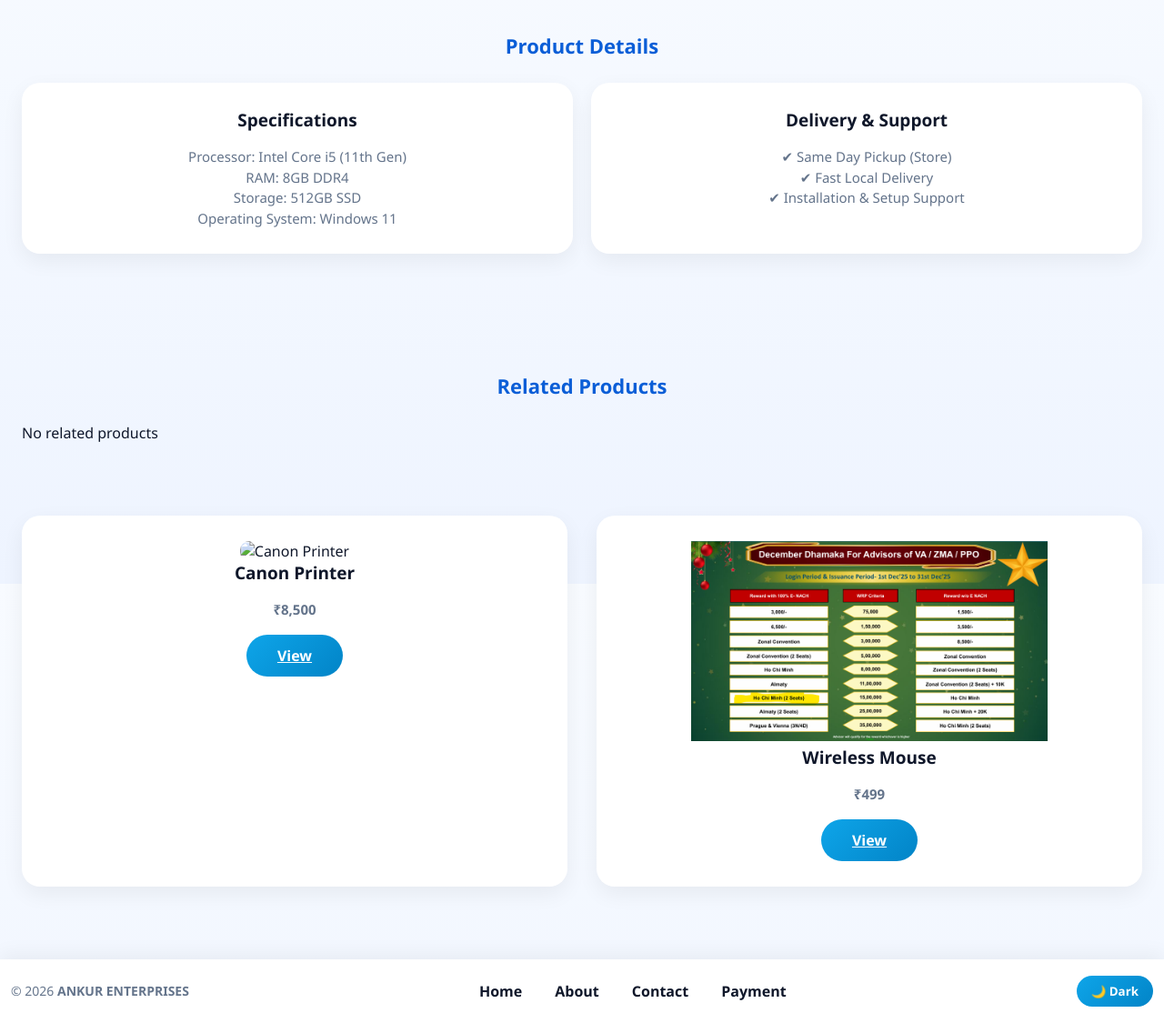
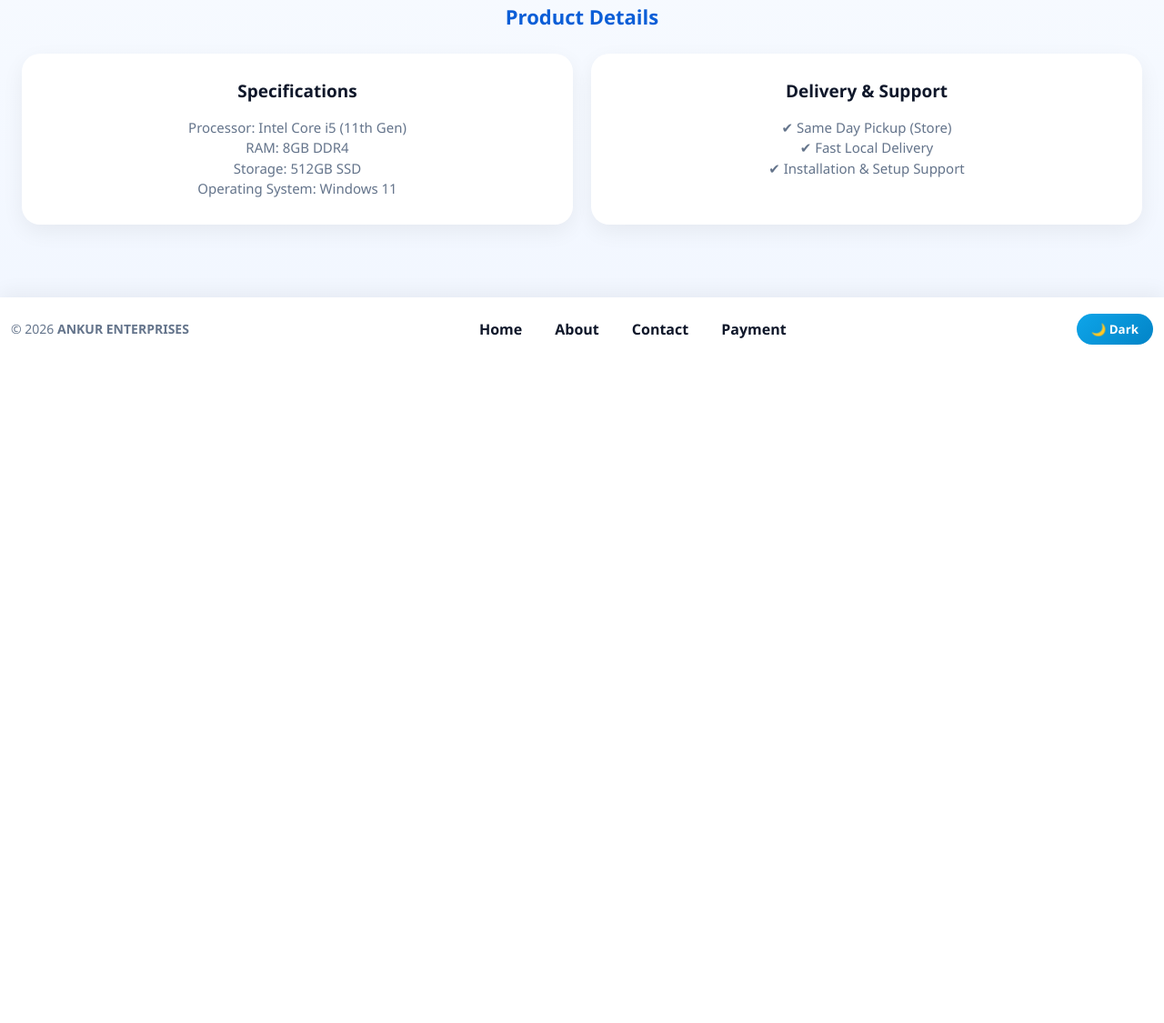
Before and after one commit to anvicomputers/anvicomputers, a plain HTML site: page Products/laptop.html in a window 1280 px wide. Shown: the part 958-2083 px from the top of the page at 91% size. After the commit the page ends 1355 px from the top, so only its background shows below. Drawn offline with Linux system fonts and the light colour scheme.

Commit message:
Update laptop.html

```diff
--- a/Products/laptop.html
+++ b/Products/laptop.html
@@ -36,10 +36,10 @@
 
     <div class="product-gallery">
 
-      <div class="thumb-wrapper">
-
+      <!-- ===== DESKTOP ARROWS (AUTO HIDDEN ON MOBILE BY CSS) ===== -->
       <button class="thumb-btn" onclick="scrollThumbs(-1)">▲</button>
 
+      <!-- ===== HORIZONTAL SCROLL AREA ===== -->
       <div class="product-thumbs">
         <div class="thumb-track" id="thumbTrack">
           <img src="images/Laptop/1 (1).jpg" onclick="changeImage(this)" alt="HP Laptop Front">
@@ -55,11 +55,10 @@
 
       <button class="thumb-btn" onclick="scrollThumbs(1)">▼</button>
 
-      </div>
-
+      <!-- ===== MAIN IMAGE ===== -->
       <div class="product-main">
         <img id="mainProductImage"
-             src="images/Laptop/1 (1).png"
+             src="images/Laptop/1 (1).jpg"
              alt="HP Laptop Intel i5">
       </div>
 
@@ -88,22 +87,23 @@
       <li>✔ Windows 11</li>
       <li>✔ 15.6″ Full HD Display</li>
     </ul>
+
     <p class="stock in-stock">✔ In Stock • Ready to Ship</p>
-<p class="stock low-stock">⚠ Only Few Left</p>
 
     <span class="card-btn buy-btn"
           onclick="openWhatsApp('Hello, I want to buy HP Laptop (Intel i5) at offer price ₹45,000')">
       Buy Now on WhatsApp
     </span>
 
+    <div class="rating">
+      <span class="stars">★★★★☆</span>
+      <span class="rating-text">(4.2 / 5 • 86 Reviews)</span>
+    </div>
+
     <div class="trust-box">
       ✔ 1 Year Warranty<br>
       ✔ Bill & Invoice Provided<br>
       ✔ Local Support Available
-    </div>
-		<div class="rating">
-		  <span class="stars">★★★★☆</span>
-		  <span class="rating-text">(4.2 / 5 • 86 Reviews)</span>
     </div>
 
   </div>
@@ -138,32 +138,6 @@
 
 </section>
 
-<!-- ================= RECENT PRODUCTS ================= -->
-<section class="section-title">
-  <h2>Related Products</h2>
-</section>
-
-<section class="grid" id="relatedProducts"></section>
-
-
-<section class="grid">
-
-  <div class="card">
-    <img src="images/printer.jpg" alt="Canon Printer" style="width:100%;border-radius:10px;">
-    <h3>Canon Printer</h3>
-    <p><b>₹8,500</b></p>
-    <a href="printer.html" class="card-btn">View</a>
-  </div>
-
-  <div class="card">
-    <img src="images/mouse.jpg" alt="Wireless Mouse" style="width:100%;border-radius:10px;">
-    <h3>Wireless Mouse</h3>
-    <p><b>₹499</b></p>
-    <a href="mouse.html" class="card-btn">View</a>
-  </div>
-
-</section>
-
 </main>
 
 <!-- ================= FLOATING WHATSAPP ================= -->
```
Lines whose indentation alone changed are shown as unchanged.
